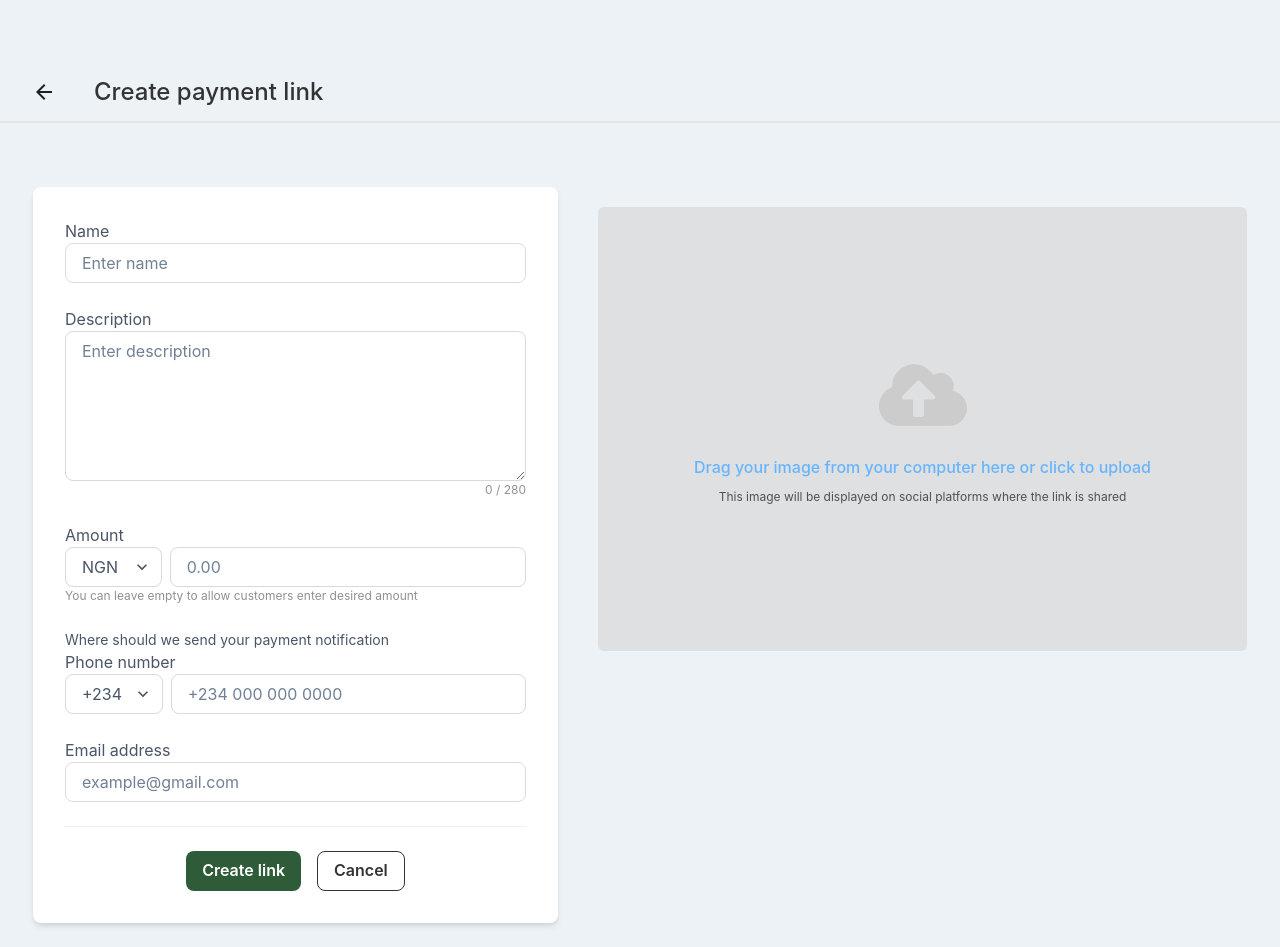
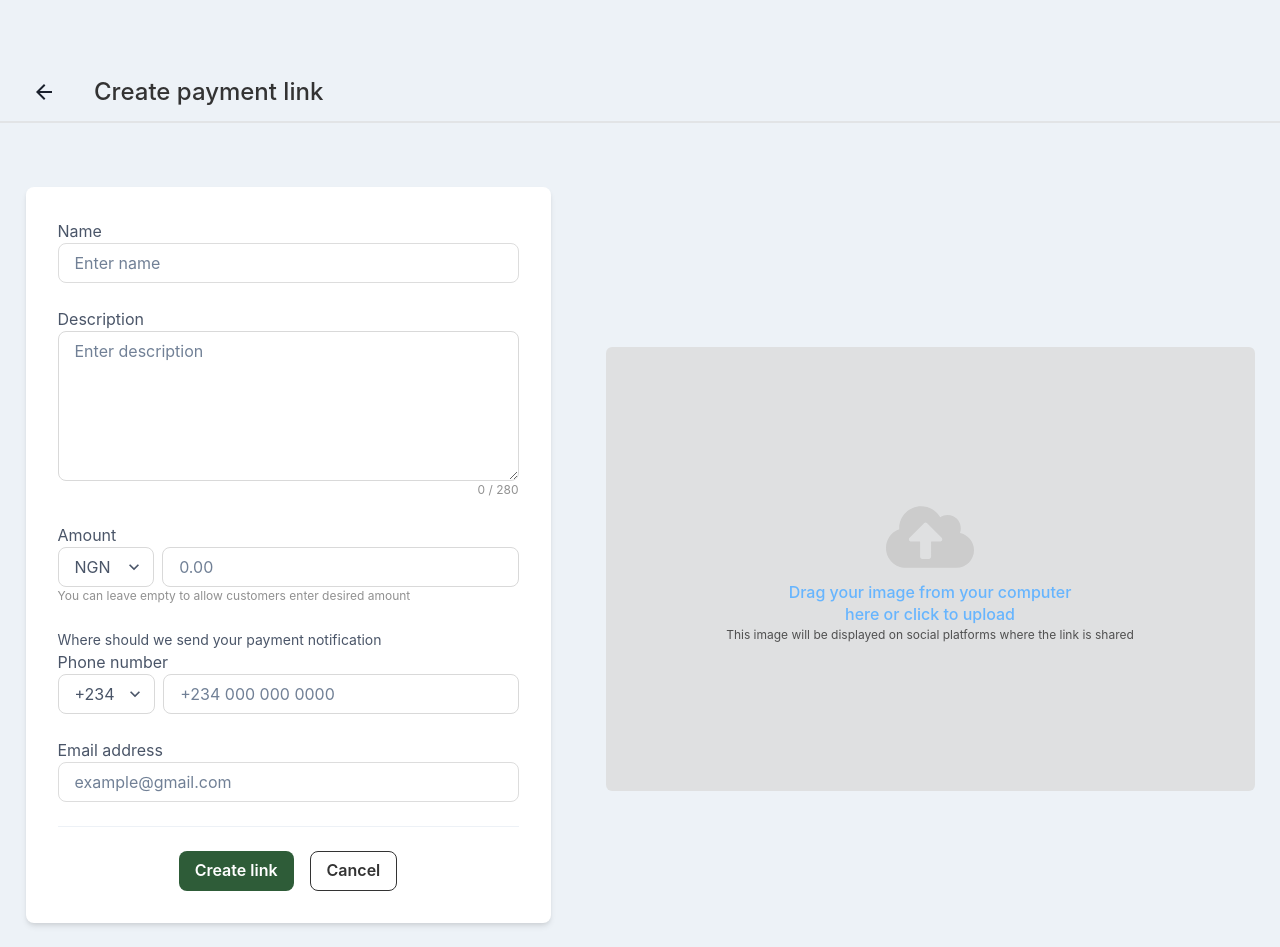
Before and after one commit to oladayo-benjamin/link_created, a React (Vite) app: page / in a window 1280 px wide. Shown: the part 1540-2487 px from the top of the page. Built offline with nearby package versions, Linux system fonts and the light colour scheme.

Commit message:
Style Update

```diff
--- a/src/components/transactionConfirmationUI/CreatePaymentLink.jsx
+++ b/src/components/transactionConfirmationUI/CreatePaymentLink.jsx
@@ -13,7 +13,7 @@ const CreatePaymentLink = () => (
             </Flex>
             <Divider borderColor="#DDDDDD" borderWidth="1px" position="absolute" bottom="0" />
 
-            <Flex justify="center" p={6} bg="gray.100" gap={10}>
+            <Flex justify="center" p={6} bg="gray.100" gap={55}>
                 {/* Form Section */}
                 <Box w="525px" p={8} bg="white" borderRadius="lg" boxShadow="md" mt="40px">
                     <VStack spacing={6} align="stretch">
@@ -86,18 +86,32 @@ const CreatePaymentLink = () => (
                     justifyContent="center"
                     textAlign="center"
                     p={4}
-                    mt= "60px"
+                    mt="200px"
                 >
                     {/* Upload Icon */}
                     <FaCloudUploadAlt size={88} color="#CCCCCC" />
 
                     {/* Upload Instruction */}
-                    <Text color="#67B5FE" fontSize="16px" fontWeight="500" mt={4}>
+                    <Text w="288px"
+                        textAlign="center"
+                        color="#67B5FE"
+                        fontSize="16px"
+                        fontFamily="Inter"
+                        fontWeight="500"
+                        lineHeight="22.4px"
+                        wordBreak="break-word">
                         Drag your image from your computer here or click to upload
                     </Text>
 
                     {/* Additional Info */}
-                    <Text color="#505050" fontSize="12px" fontWeight="400" lineHeight="20px" mt={2} maxW="429px">
+                    <Text w="429px"
+                        textAlign="center"
+                        color="#505050"
+                        fontSize="12px"
+                        fontFamily="Inter"
+                        fontWeight="400"
+                        lineHeight="20px"
+                        wordBreak="break-word">
                         This image will be displayed on social platforms where the link is shared
                     </Text>
                 </Box>
```
Also changed, not shown: src/components/transactionConfirmationUI/test.jsx (deleted).
